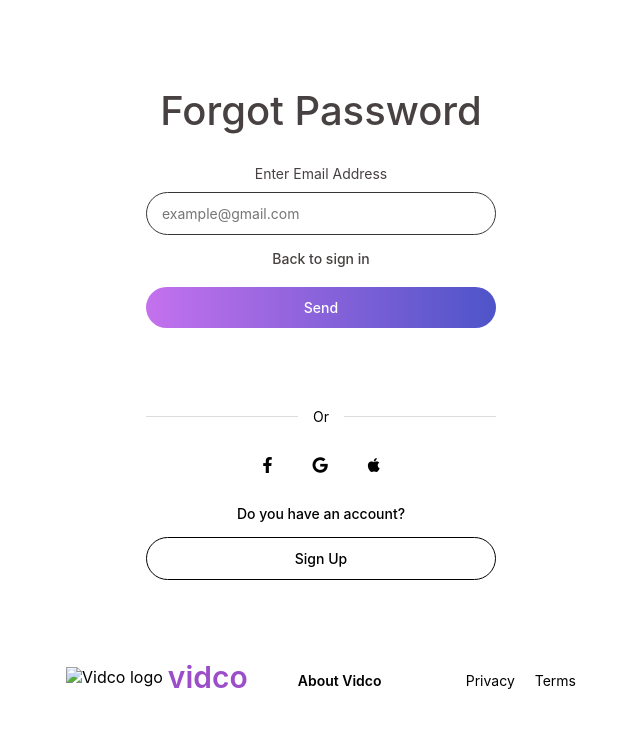
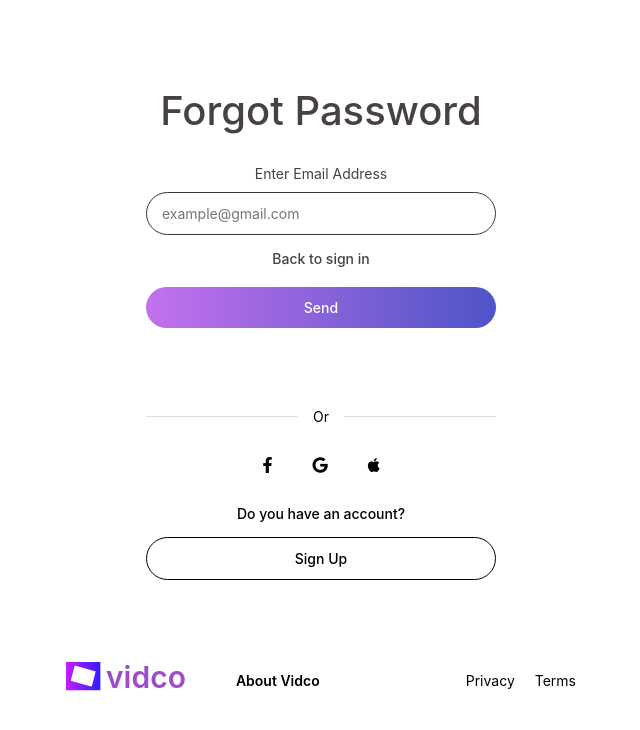
Before and after one commit to It-design584/vidco-app, a plain HTML site: page Forget password.html in a window 1280 px wide. Shown: the whole page, without its empty margins (319-959 px from the left). Drawn offline with Linux system fonts and the light colour scheme.

Commit message:
rename forget password

```diff
--- a/password.html
+++ b/Forget password.html
@@ -42,7 +42,7 @@
         <footer>
             <div class="footer-left">
                 <div class="logo">
-                    <img src="Vector.png"alt="Vidco logo">
+                    <img src="images/Vector.png"alt="Vidco logo">
                     <span class="logo-text">vidco</span>
                 </div>
                 <a href="#" class="about-link">About Vidco</a>
```
